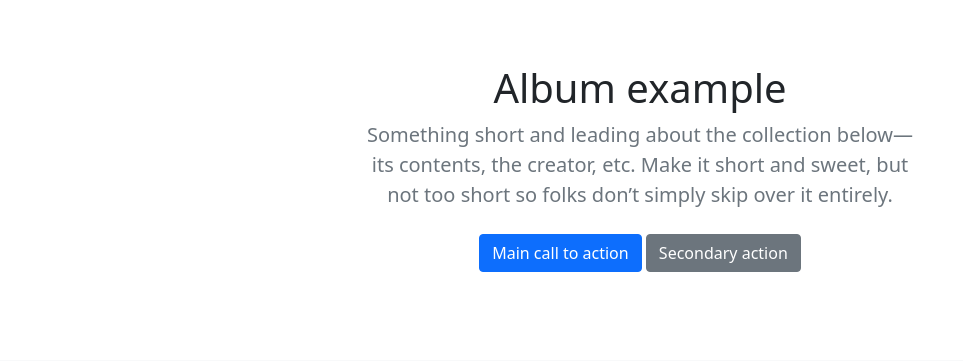
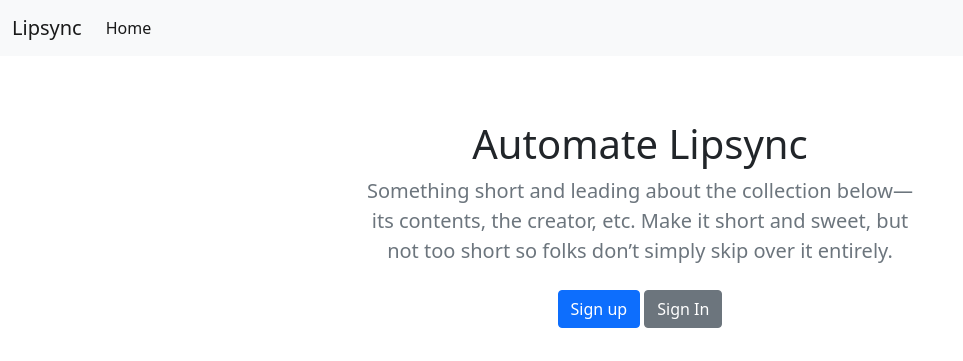
Before and after one commit to oyekamal/lipsync-website, a Django app: page / in a window 1280 px wide. Shown: the top 361 px of the page, without its empty margins (0-963 px from the left). Run offline with Django 4.2, Linux system fonts and the light colour scheme.

Commit message:
allauth requiremnets

```diff
--- a/lipsync/templates/store/base.html
+++ b/lipsync/templates/store/base.html
@@ -30,8 +30,23 @@
 <body>
     <div id="content">
 
-        <header>
-
+        <header class="">
+            <nav class="navbar navbar-expand-lg navbar-light bg-light">
+                <div class="container-fluid">
+                  <a class="navbar-brand" href="/">Lipsync</a>
+                  <button class="navbar-toggler" type="button" data-bs-toggle="collapse" data-bs-target="#navbarNavAltMarkup" aria-controls="navbarNavAltMarkup" aria-expanded="false" aria-label="Toggle navigation">
+                    <span class="navbar-toggler-icon"></span>
+                  </button>
+                  <div class="collapse navbar-collapse" id="navbarNavAltMarkup">
+                    <div class="navbar-nav">
+                      <a class="nav-link active" aria-current="page" href="#">Home</a>
+                      <!-- <a class="nav-link" href="#">Features</a>
+                      <a class="nav-link" href="#">Pricing</a>
+                      <a class="nav-link disabled" href="#" tabindex="-1" aria-disabled="true">Disabled</a> -->
+                    </div>
+                  </div>
+                </div>
+              </nav>
         </header>
 
 
--- a/lipsync/templates/store/home.html
+++ b/lipsync/templates/store/home.html
@@ -9,13 +9,13 @@
     <section class="py-5 text-center container">
         <div class="row py-lg-3">
             <div class="col-lg-6 col-md-8 mx-auto">
-                <h1 class="fw-light">Album example</h1>
+                <h1 class="fw-light">Automate Lipsync</h1>
                 <p class="lead text-muted">Something short and leading about the collection below—its contents, the
                     creator, etc. Make it short and sweet, but not too short so folks don’t simply skip over it
                     entirely.</p>
                 <p>
-                    <a href="#" class="btn btn-primary my-2">Main call to action</a>
-                    <a href="#" class="btn btn-secondary my-2">Secondary action</a>
+                    <a href="#" class="btn btn-primary my-2">Sign up</a>
+                    <a href="#" class="btn btn-secondary my-2">Sign In</a>
                 </p>
             </div>
         </div>
```
Also changed, not shown: requirements.txt (+9 -0 lines).
